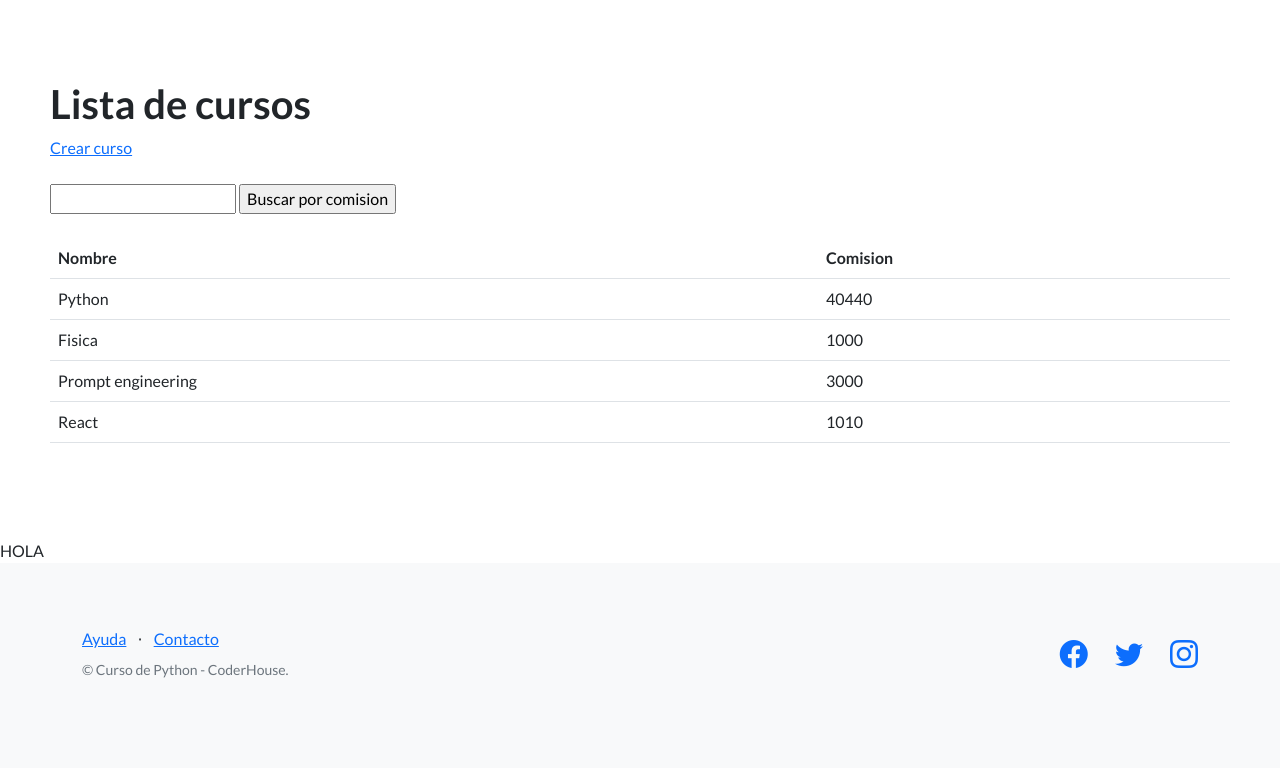
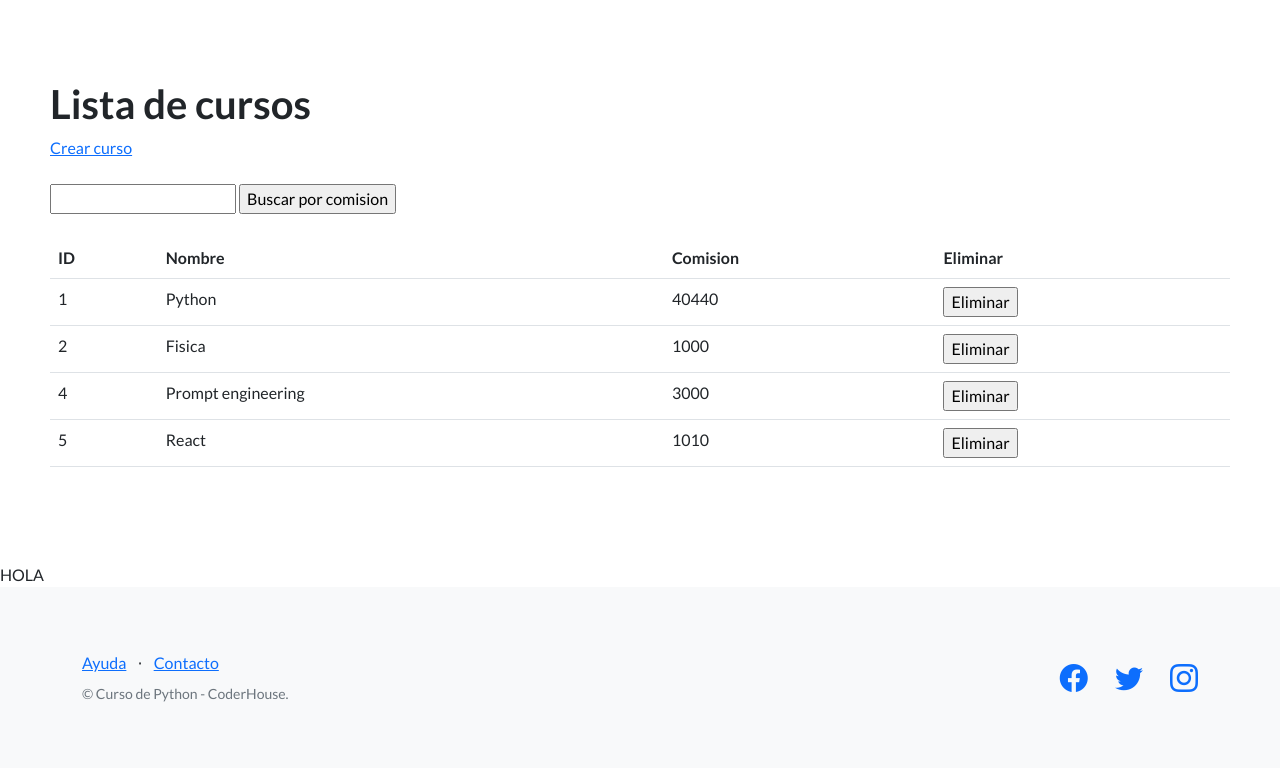
Before and after one commit to ClaraSilvaL/40440_ejemplo, a Django app: page /estudios/cursos/ in a window 1280 px wide. Shown: the part 66-834 px from the top of the page. Before the commit the page ends 744 px from the top, so only its background shows below. Run offline with Django 4.2, Linux system fonts and the light colour scheme; data comes from the database, SQL or seed files in the repository; both versions use the stored data as it was after the commit; some libraries are stand-ins or nearby versions.

Commit message:
Agregado delete curso

```diff
--- a/control_estudios/templates/control_estudios/lista_cursos.html
+++ b/control_estudios/templates/control_estudios/lista_cursos.html
@@ -17,13 +17,22 @@
         <table class="table">
             <tbody>
                 <tr>
+                    <th>ID</th>
                     <th>Nombre</th>
                     <th>Comision</th>
+                    <th>Eliminar</th>
                 </tr>
                 {% for curso in cursos %}
                 <tr>
+                    <td>{{ curso.id }} </td>
                     <td>{{ curso.nombre }} </td>
                     <td>{{ curso.comision }} </td>
+                    <td>
+                        <form action="{% url 'eliminar_curso' curso.id %}" method="post">
+                        {% csrf_token %}
+                        <input type="submit" value="Eliminar">
+                        </form>
+                    </td>
                 </tr>
                 {% endfor %}
             </tbody>
--- a/control_estudios/urls.py
+++ b/control_estudios/urls.py
@@ -18,11 +18,12 @@ from django.contrib import admin
 from django.urls import path
 
 from control_estudios.views import listar_estudiantes, listar_cursos, crear_curso, \
-    buscar_cursos
+    buscar_cursos, eliminar_curso
 
 urlpatterns = [
     path("estudiantes/", listar_estudiantes, name="lista_estudiantes"),
     path("cursos/", listar_cursos, name="lista_cursos"),
     path("crear-curso/", crear_curso, name='crear_curso'),
-    path("buscar-cursos", buscar_cursos, name='buscar_cursos')
+    path("buscar-cursos", buscar_cursos, name='buscar_cursos'),
+    path("eliminar-curso/<int:id>/", eliminar_curso, name='eliminar_curso')
 ]
--- a/control_estudios/views.py
+++ b/control_estudios/views.py
@@ -89,3 +89,10 @@ def buscar_cursos(request):
         context = contexto,
     )
     return http_response
+
+def eliminar_curso(request, id):
+   curso = Curso.objects.get(id=id)
+   if request.method == "POST":
+       curso.delete()
+       url_exitosa = reverse('lista_cursos')
+       return redirect(url_exitosa)
```
Also changed, not shown: db.sqlite3.
